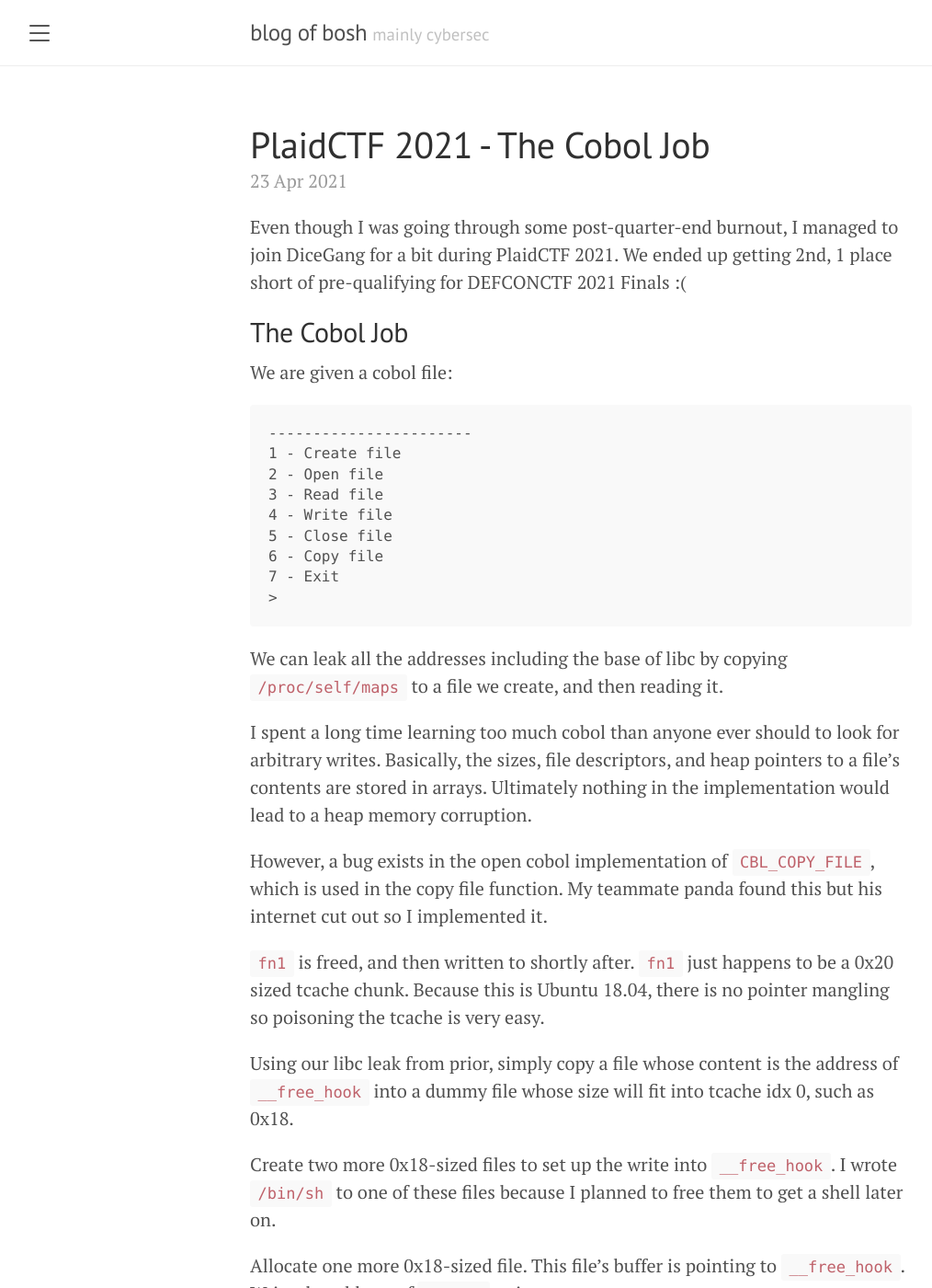
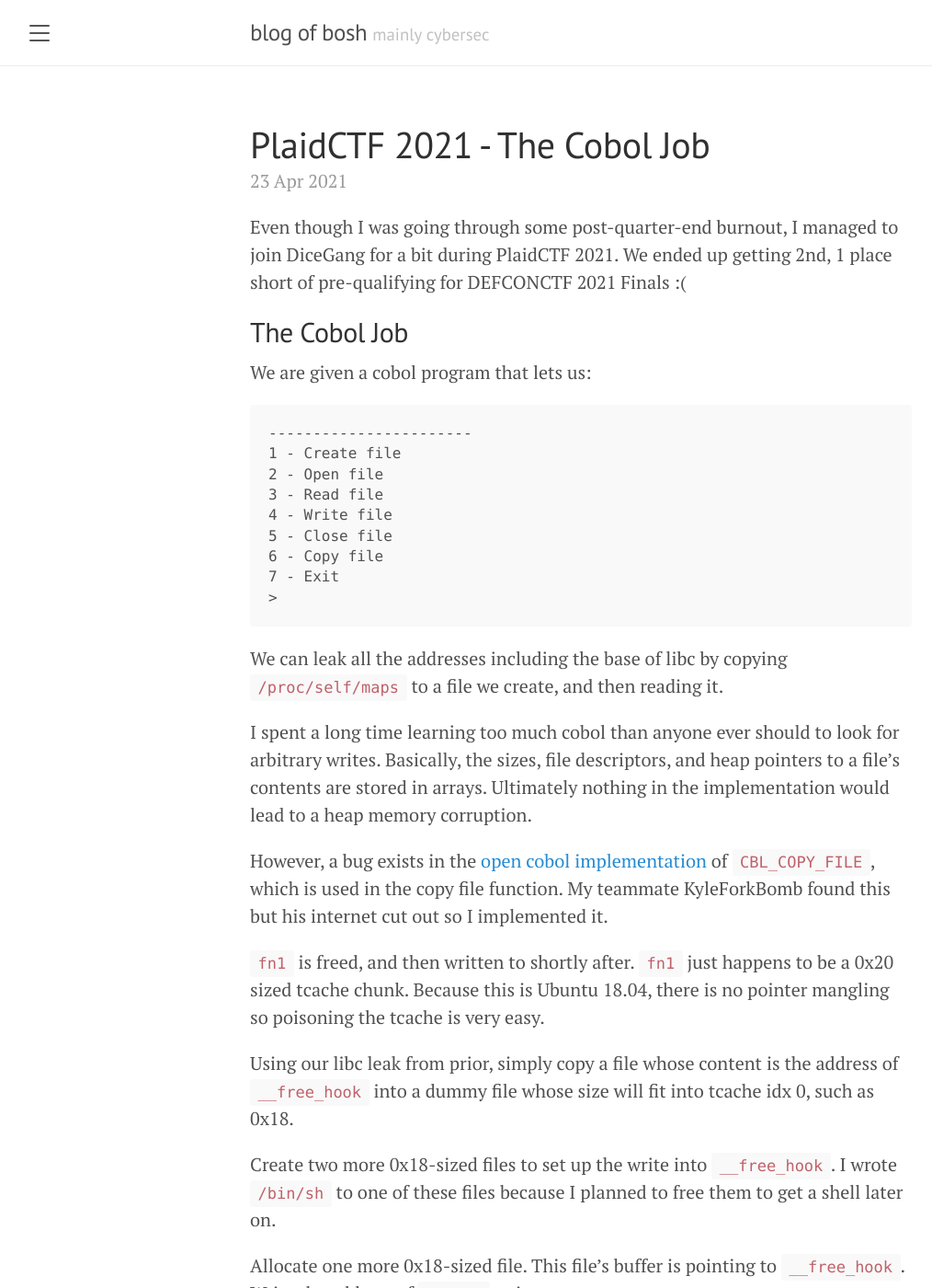
Before and after one commit to joshdabosh/blog, a Jekyll site: the page built from _posts/2021-04-23-plaidctf-cobol.md, in a window 1280 px wide and 1400 px high. Shown: the whole window at 92% size, without its empty margins (8-1022 px from the left). Built offline with Jekyll 4.4.1, drawn with Linux system fonts in a browser that asks for light colours.

Commit message:
fix link and clarifications

````diff
--- a/_posts/2021-04-23-plaidctf-cobol.md
+++ b/_posts/2021-04-23-plaidctf-cobol.md
@@ -5,7 +5,7 @@ title: PlaidCTF 2021 - The Cobol Job
 Even though I was going through some post-quarter-end burnout, I managed to join DiceGang for a bit during PlaidCTF 2021. We ended up getting 2nd, 1 place short of pre-qualifying for DEFCONCTF 2021 Finals :(
 
 ## The Cobol Job
-We are given a cobol file:
+We are given a cobol program that lets us:
 ```
 -----------------------
 1 - Create file
@@ -25,7 +25,7 @@ We can leak all the addresses including the base of libc by copying `/proc/self/
 I spent a long time learning too much cobol than anyone ever should to look for arbitrary writes.
 Basically, the sizes, file descriptors, and heap pointers to a file's contents are stored in arrays. Ultimately nothing in the implementation would lead to a heap memory corruption.
 
-However, a bug exists in the open cobol implementation of [`CBL_COPY_FILE`](https://github.com/ayumin/open-cobol/blob/72578e8fe3f13257ae5fb2b306aed112fbf7c3c4/libcob/fileio.c#L4751-L4768), which is used in the copy file function. My teammate panda found this but his internet cut out so I implemented it.
+However, a bug exists in the [open cobol implementation](https://github.com/ayumin/open-cobol/blob/72578e8fe3f13257ae5fb2b306aed112fbf7c3c4/libcob/fileio.c#L4751-L4768) of `CBL_COPY_FILE`, which is used in the copy file function. My teammate KyleForkBomb found this but his internet cut out so I implemented it.
 
 `fn1` is freed, and then written to shortly after. `fn1` just happens to be a 0x20 sized tcache chunk. Because this is Ubuntu 18.04, there is no pointer mangling so poisoning the tcache is very easy.
 
````
